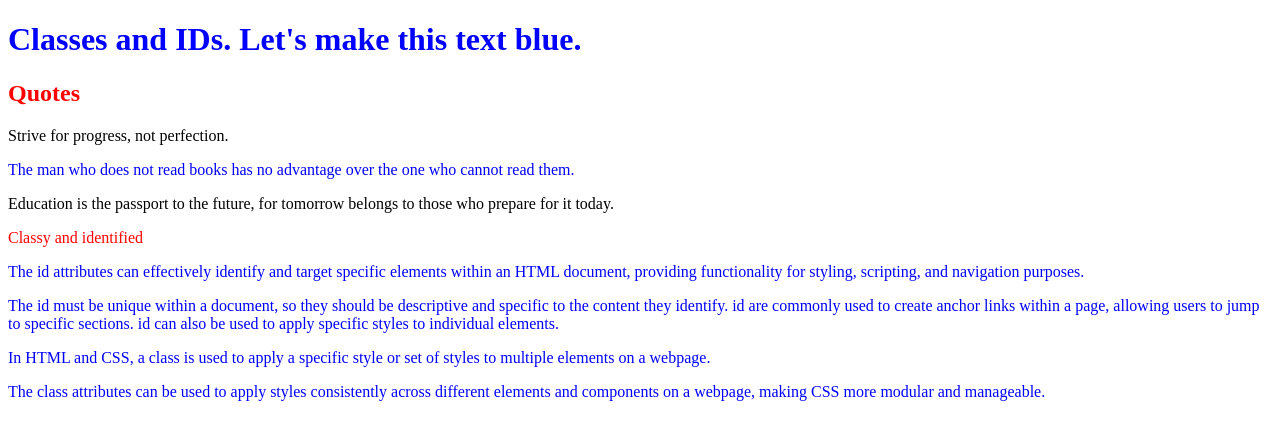
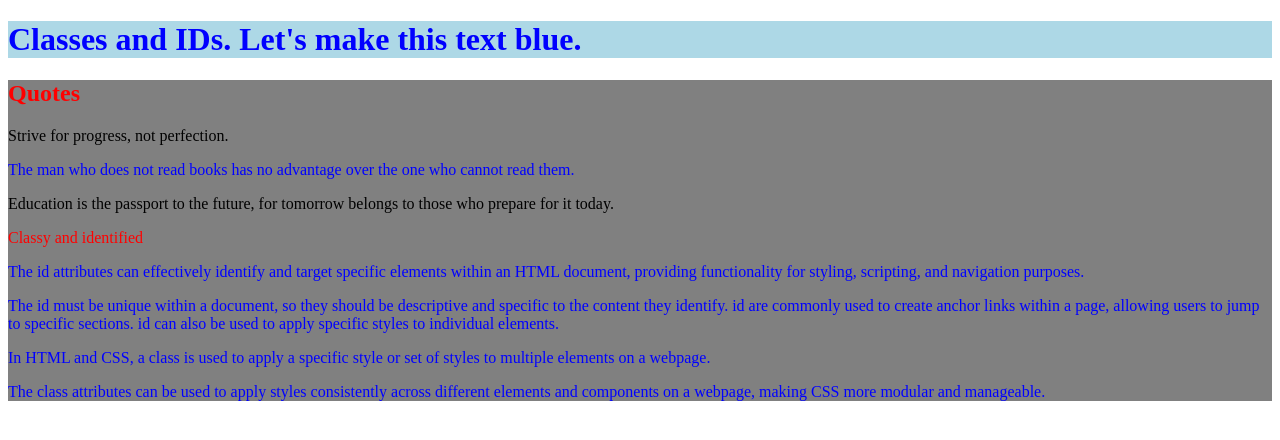
Before and after one commit to ljurado72/Classes-and-IDs, a plain HTML site: page index.html in a window 1280 px wide. Drawn offline with Linux system fonts and the light colour scheme.

Commit message:
Bonus completed

```diff
--- a/style.css
+++ b/style.css
@@ -8,3 +8,11 @@
 .red {
   color: red
 }
+#title{
+  color: blue;
+  background-color: lightblue;
+}
+
+main{
+  background-color: gray;
+}
```
